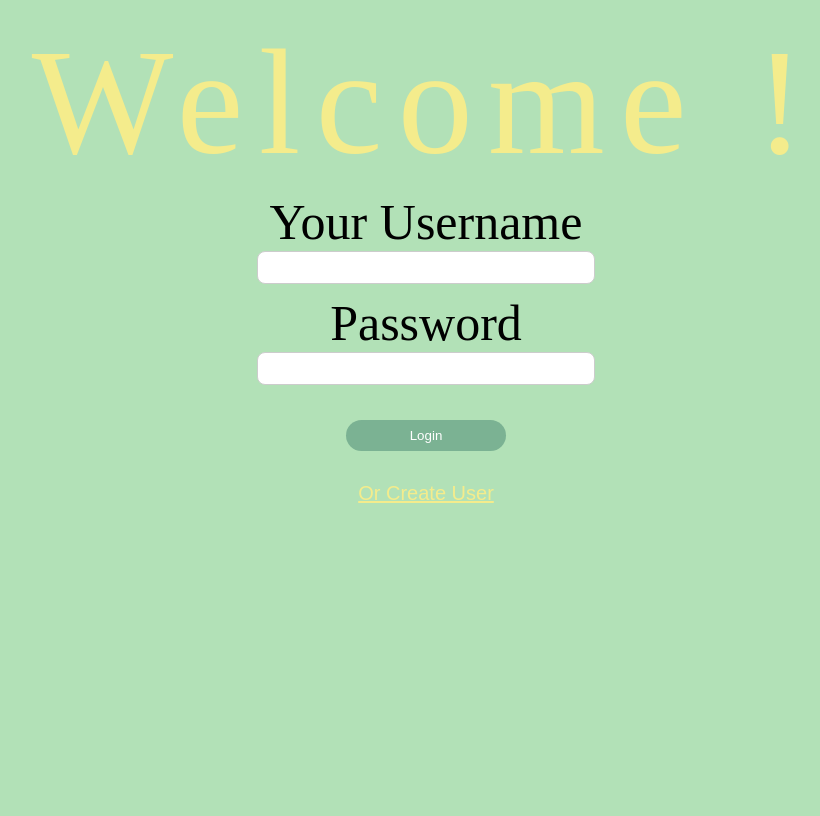
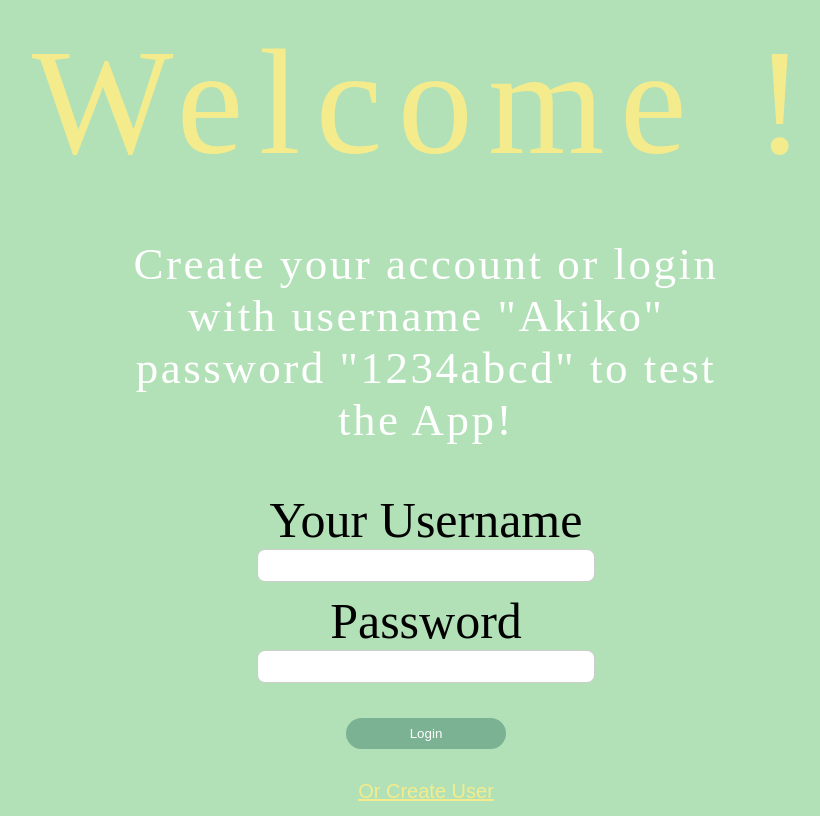
Before and after one commit to AKoy-22/Scrrible_Quest, a React (Create React App) app: page / in a window 1280 px wide. Shown: the whole page, without its empty margins (222-1042 px from the left). Built offline with nearby package versions, Linux system fonts and the light colour scheme; a web font is replaced by a local one.

Commit message:
added test login details

```diff
--- a/src/components/Login.js
+++ b/src/components/Login.js
@@ -69,6 +69,7 @@ function Login(props) {
                 : null}
             <h2>Welcome !</h2>
             <div className={classes.container}>
+                <p>Create your account or login with username "Akiko" password "1234abcd" to test the App!</p>
                 <form>
                     <label htmlFor="username">Your Username</label>
                     <input type="text" id="username" name="username" required onChange={handleInputChange} />
--- a/src/components/css/Login.module.css
+++ b/src/components/css/Login.module.css
@@ -72,3 +72,8 @@ body {
     margin: 0 auto;
     display: block;
   }
+  p{
+    font-size: 45px;
+    color: white;
+    letter-spacing: 2.5px;
+  }
```
